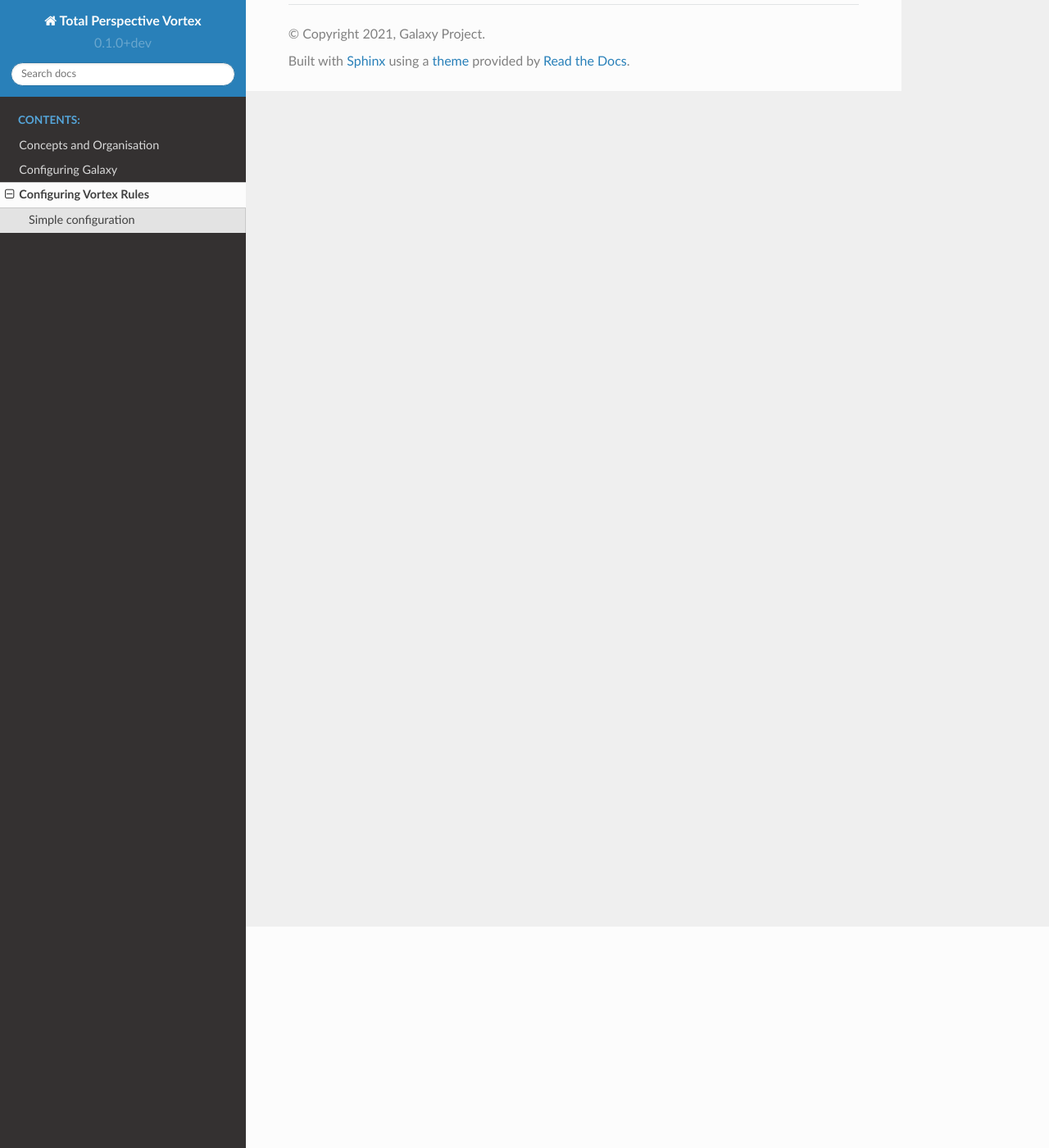
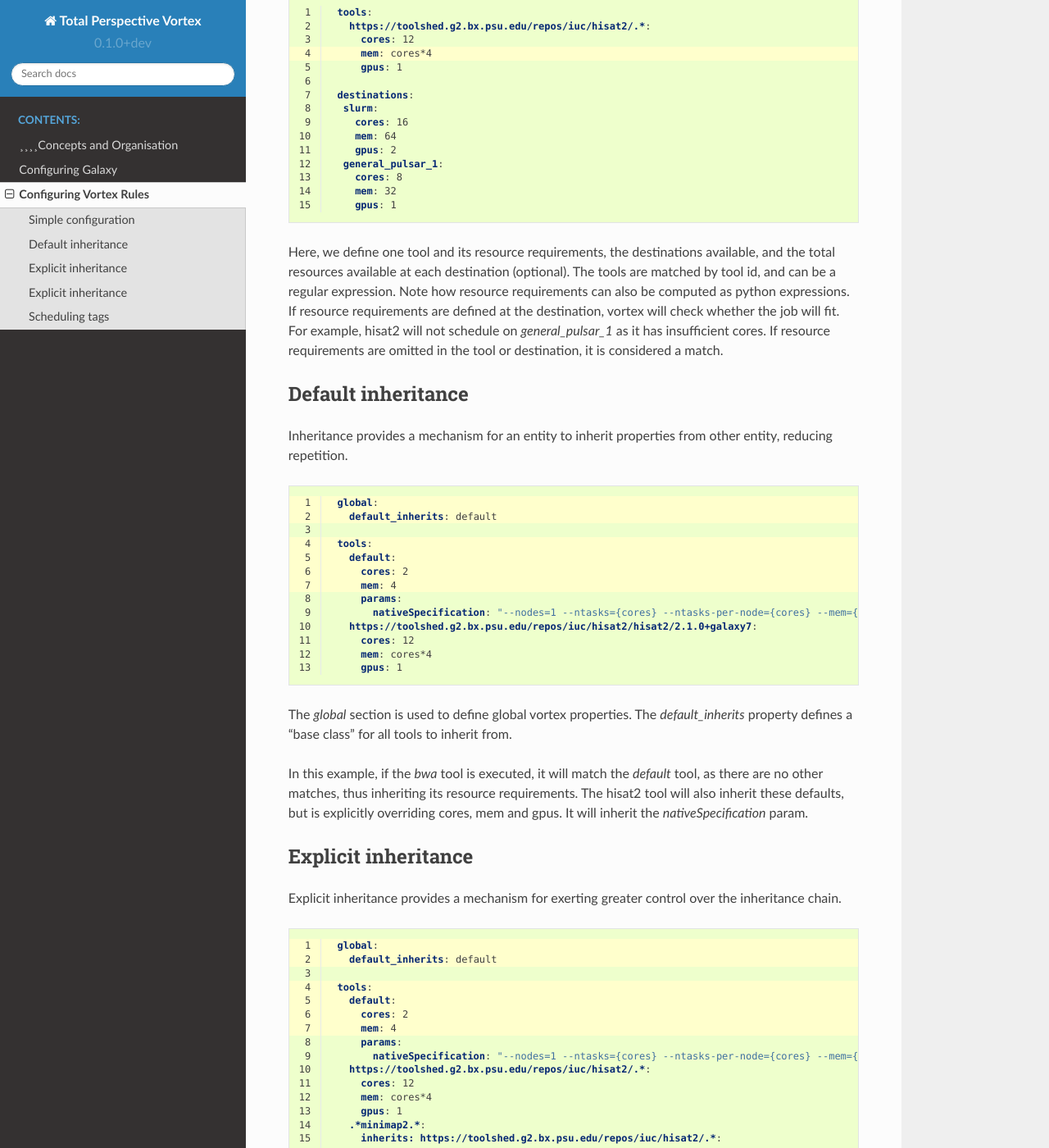
Before and after one commit to galaxyproject/total-perspective-vortex, a Sphinx documentation site: the page built from docs/topics/configure_vortex_rules.rst, in a window 1280 px wide and 1400 px high, scrolled down 270 px. Shown: the whole window at 82% size. Built offline with Sphinx 7.4.7 and the Read the Docs theme 2.0.0, drawn with Linux system fonts in a browser that asks for light colours; some of the changed text lies outside the part shown.

Commit message:
Updated concepts and added examples of vortex rules to docs

```diff
--- a/docs/topics/concepts.rst
+++ b/docs/topics/concepts.rst
@@ -1,4 +1,4 @@
-Concepts and Organisation
+¸¸¸¸Concepts and Organisation
 =========================
 
 Object types
--- a/docs/topics/configure_vortex_rules.rst
+++ b/docs/topics/configure_vortex_rules.rst
@@ -3,3 +3,193 @@ Configuring Vortex Rules
 
 Simple configuration
 --------------------
+
+The simplest possible example of a useful vortex config might look like the following:
+
+.. code-block:: yaml
+   :linenos:
+   :emphasize-lines: 4
+
+    tools:
+      https://toolshed.g2.bx.psu.edu/repos/iuc/hisat2/.*:
+        cores: 12
+        mem: cores*4
+        gpus: 1
+
+    destinations:
+     slurm:
+       cores: 16
+       mem: 64
+       gpus: 2
+     general_pulsar_1:
+       cores: 8
+       mem: 32
+       gpus: 1
+
+
+Here, we define one tool and its resource requirements, the destinations available, and the total resources available
+at each destination (optional). The tools are matched by tool id, and can be a regular expression. Note how
+resource requirements can also be computed as python expressions. If resource requirements are defined at the
+destination, vortex will check whether the job will fit. For example, hisat2 will not schedule on `general_pulsar_1`
+as it has insufficient cores. If resource requirements are omitted in the tool or destination, it is considered a match.
+
+Default inheritance
+-------------------
+
+Inheritance provides a mechanism for an entity to inherit properties from other entity, reducing repetition.
+
+.. code-block:: yaml
+   :linenos:
+   :emphasize-lines: 1-2,4-7
+
+    global:
+      default_inherits: default
+
+    tools:
+      default:
+        cores: 2
+        mem: 4
+        params:
+          nativeSpecification: "--nodes=1 --ntasks={cores} --ntasks-per-node={cores} --mem={mem*1024}"
+      https://toolshed.g2.bx.psu.edu/repos/iuc/hisat2/hisat2/2.1.0+galaxy7:
+        cores: 12
+        mem: cores*4
+        gpus: 1
+
+
+The `global` section is used to define global vortex properties. The `default_inherits` property defines a "base class"
+for all tools to inherit from.
+
+In this example, if the `bwa` tool is executed, it will match the `default` tool, as there are no other matches,
+thus inheriting its resource requirements. The hisat2 tool will also inherit these defaults, but is explicitly
+overriding cores, mem and gpus. It will inherit the `nativeSpecification` param.
+
+Explicit inheritance
+--------------------
+
+Explicit inheritance provides a mechanism for exerting greater control over the inheritance chain.
+
+.. code-block:: yaml
+   :linenos:
+   :emphasize-lines: 1-2,4-7
+
+    global:
+      default_inherits: default
+
+    tools:
+      default:
+        cores: 2
+        mem: 4
+        params:
+          nativeSpecification: "--nodes=1 --ntasks={cores} --ntasks-per-node={cores} --mem={mem*1024}"
+      https://toolshed.g2.bx.psu.edu/repos/iuc/hisat2/.*:
+        cores: 12
+        mem: cores*4
+        gpus: 1
+      .*minimap2.*:
+        inherits: https://toolshed.g2.bx.psu.edu/repos/iuc/hisat2/.*:
+        cores: 8
+        gpus: 0
+
+In this example, the minimap2 tool explicitly inherits requirements from the hisat2 tool, which in turn inherits
+the default tool. There is no limit to how deep the inheritance hierarchy can be.
+
+
+
+Explicit inheritance
+--------------------
+
+.. code-block:: yaml
+   :linenos:
+   :emphasize-lines: 1-2,14
+
+    global:
+      default_inherits: default
+
+    tools:
+      default:
+        cores: 2
+        mem: 4
+        params:
+          nativeSpecification: "--nodes=1 --ntasks={cores} --ntasks-per-node={cores} --mem={mem*1024}"
+      https://toolshed.g2.bx.psu.edu/repos/iuc/hisat2/.*:
+        cores: 12
+        mem: cores*4
+        gpus: 1
+      .*minimap2.*:
+        inherits: https://toolshed.g2.bx.psu.edu/repos/iuc/hisat2/.*:
+        cores: 8
+        gpus: 0
+
+In this example, the minimap2 tool explicitly inherits requirements from the hisat2 tool, which in turn inherits
+the default tool. There is no limit to how deep the inheritance hierarchy can be.
+
+Scheduling tags
+---------------
+
+Scheduling tags provide a means by which to control how entities match up, and can be used to route jobs to
+preferred destinations, or to explicitly control which users can execute which tools, and where.
+
+.. code-block:: yaml
+   :linenos:
+   :emphasize-lines: 7-9,14-19
+
+    tools:
+      default:
+        cores: 2
+        mem: 4
+        params:
+          nativeSpecification: "--nodes=1 --ntasks={cores} --ntasks-per-node={cores} --mem={mem*1024}"
+        scheduling:
+          reject:
+            - offline
+      https://toolshed.g2.bx.psu.edu/repos/iuc/hisat2/.*:
+        cores: 4
+        mem: cores*4
+        gpus: 1
+        scheduling:
+          require:
+          prefer:
+            - highmem
+          accept:
+          reject:
+      https://toolshed.g2.bx.psu.edu/repos/iuc/minimap2/.*:
+        cores: 4
+        mem: cores*4
+        gpus: 1
+        scheduling:
+          require:
+            - highmem
+
+    destinations:
+     slurm:
+       cores: 16
+       mem: 64
+       gpus: 2
+       scheduling:
+          prefer:
+            - general
+
+     general_pulsar_1:
+       cores: 8
+       mem: 32
+       gpus: 1
+       scheduling:
+          prefer:
+            - highmem
+          reject:
+            - offline
+
+In this example, all tools reject destinations marked as offline. The hisat2 tool expresses a preference for highmem,
+and inherits the rejection of offline tags. Inheritance can be used to override scheduling tags. For example, the
+minimap2 tool inherits hisat2, but now requires a highmem tag, instead of merely preferring it.
+
+The destinations themselves can be tagged in similar ways. In this case, the `general_pulsar_1` destination also
+prefers the highmem tag, and thus, the hisat2 tool would schedule there. However, `general_pulsar_1` also rejects the
+offline tag, and therefore, the hisat2 tool cannot schedule there. Therefore, it schedules on the only available
+destination, which is slurm.
+
+The minimap2 tool meanwhile requires highmem, but rejects offline tags, which leaves it nowhere to schedule.
+This results in a JobMappingException being thrown.
+
+A full table of how scheduling tags match up can be found in the _`Scheduling` section.
```
